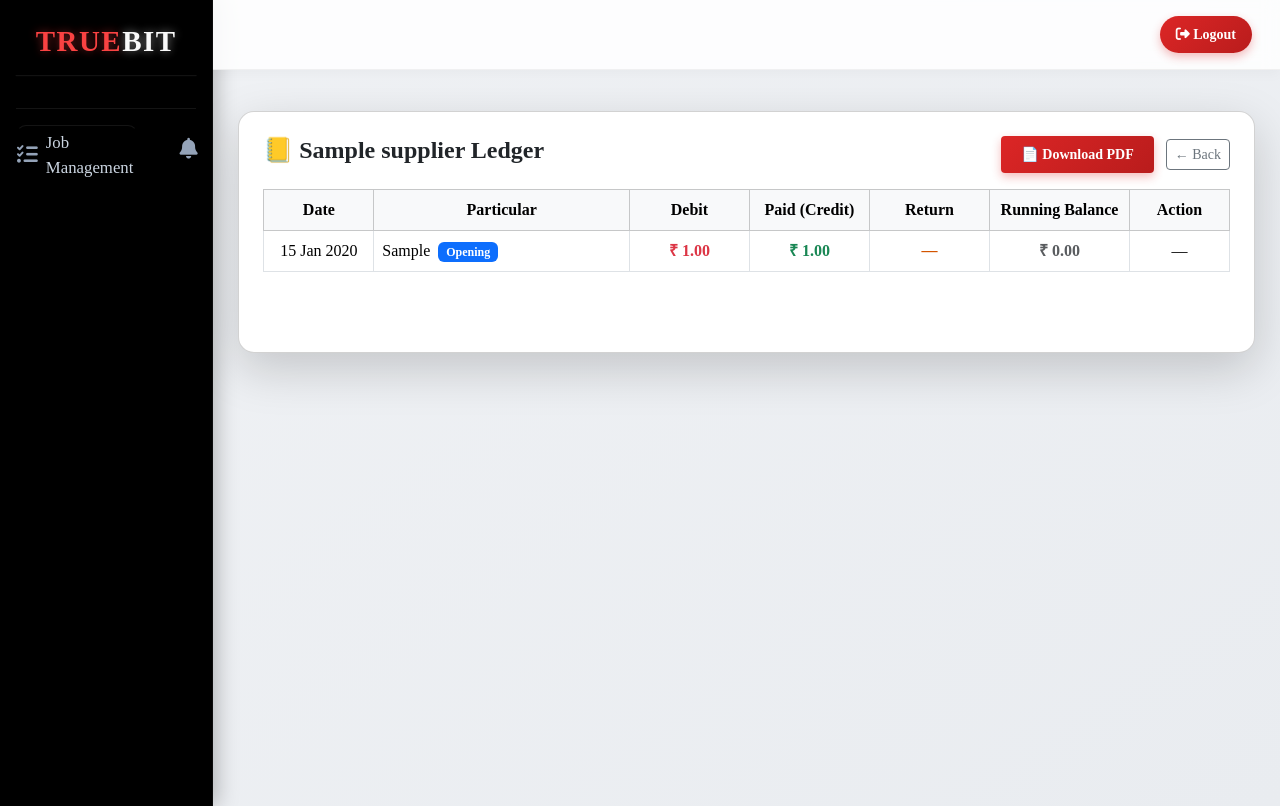
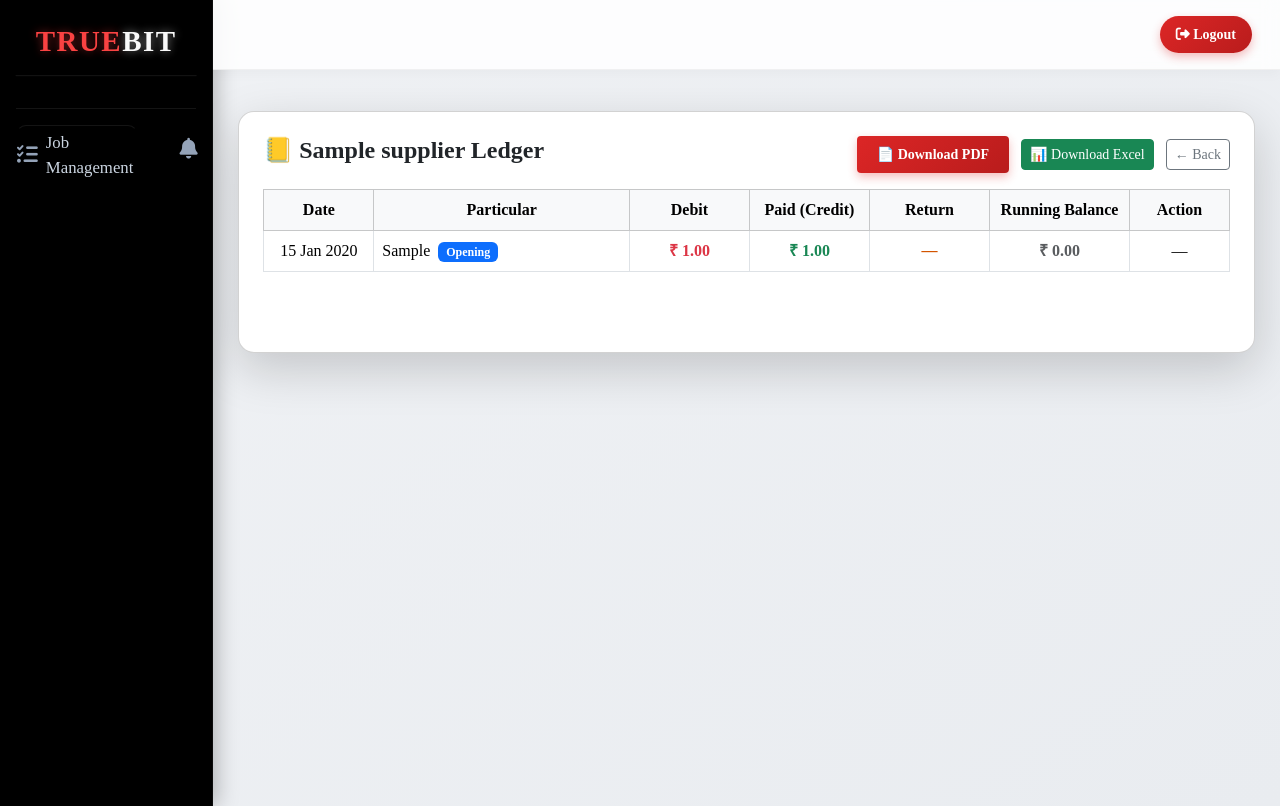
Before and after one commit to Adithajayan/trueapps, a Django app: page /supplier-ledger/detail/1/ in a window 1280 px wide. Run offline with Django 5.2, Linux system fonts and the light colour scheme; tables that the repository leaves empty hold one stand-in row (values such as "Sample post"); data that the repository does not hold is empty; some libraries are stand-ins or nearby versions.

Commit message:
Added Excel export for supplier ledger

```diff
--- a/supplier_ledger/urls.py
+++ b/supplier_ledger/urls.py
@@ -24,6 +24,7 @@ urlpatterns = [
 
     # PDF
     path('pdf/<int:supplier_id>/', views.supplier_ledger_pdf, name='supplier_ledger_pdf'),
+    path('supplier/<int:supplier_id>/excel/', views.supplier_ledger_excel, name='supplier_ledger_excel'),
 
 
 
--- a/supplier_ledger/views.py
+++ b/supplier_ledger/views.py
@@ -410,3 +410,65 @@ def supplier_ledger_pdf(request, supplier_id):
     # ---------------- BUILD PDF ----------------
     doc.build(elements)
     return response
+
+
+import openpyxl
+from openpyxl.styles import Font, Alignment, PatternFill, Border, Side
+from django.http import HttpResponse
+
+
+def supplier_ledger_excel(request, supplier_id):
+    supplier = get_object_or_404(Supplier, id=supplier_id)
+    ledgers = SupplierLedger.objects.filter(supplier=supplier).order_by("date", "id")
+
+    # Excel Workbook നിർമ്മിക്കുന്നു
+    wb = openpyxl.Workbook()
+    ws = wb.active
+    ws.title = "Supplier Ledger"
+
+    # സ്റ്റൈലുകൾ (Formatting)
+    header_fill = PatternFill(start_color="2C3E50", end_color="2C3E50", fill_type="solid")
+    header_font = Font(color="FFFFFF", bold=True)
+    thin_border = Border(left=Side(style='thin'), right=Side(style='thin'),
+                         top=Side(style='thin'), bottom=Side(style='thin'))
+
+    # ഹെഡറുകൾ എഴുതുന്നു
+    headers = ["Date", "Particulars", "Debit", "Paid", "Return", "Balance"]
+    ws.append(headers)
+
+    for cell in ws[1]:
+        cell.fill = header_fill
+        cell.font = header_font
+        cell.alignment = Alignment(horizontal="center")
+
+    # ഡാറ്റകൾ ലൂപ്പ് ചെയ്ത് എഴുതുന്നു
+    running_balance = 0
+    total_debit = 0
+    total_paid = 0
+    total_return = 0
+
+    for l in ledgers:
+        running_balance += float(l.debit) - float(l.credit)
+        total_debit += float(l.debit)
+
+        # Logic പ്രകാരം Paid/Return തിരിക്കുന്നു
+        paid_val = float(l.credit) if (l.source != 'PURCHASE' and l.credit > 0) else 0
+        return_val = float(l.credit) if (l.source == 'PURCHASE' and l.credit > 0) else 0
+
+        total_paid += paid_val
+        total_return += return_val
+
+        row = [l.date.strftime("%d-%m-%Y"), l.particular, float(l.debit), paid_val, return_val, running_balance]
+        ws.append(row)
+
+    # Summary Row ചേർക്കുന്നു (അവസാനമായി)
+    ws.append([])
+    ws.append(["SUMMARY", "", "", "", "", ""])
+    ws.append(["Total Purchase", total_debit, "Total Paid", total_paid, "Total Return", total_return])
+    ws.append(["Final Balance", running_balance])
+
+    # Response തയ്യാറാക്കുന്നു
+    response = HttpResponse(content_type='application/vnd.openxmlformats-officedocument.spreadsheetml.sheet')
+    response['Content-Disposition'] = f'attachment; filename="{supplier.name}_ledger.xlsx"'
+    wb.save(response)
+    return response
--- a/templates/supplier_ledger/ledger_detail.html
+++ b/templates/supplier_ledger/ledger_detail.html
@@ -12,6 +12,9 @@
             <a href="{% url 'supplier_ledger_pdf' supplier.id %}"
                class="btn btn-danger btn-sm me-2">
                 📄 Download PDF
+            </a>
+            <a href="{% url 'supplier_ledger_excel' supplier.id %}" class="btn btn-success btn-sm me-2">
+                📊 Download Excel
             </a>
 
             <a href="{% url 'supplier_ledger_summary' %}"
```
Also changed, not shown: sales/views.py (+4 -4 lines).
